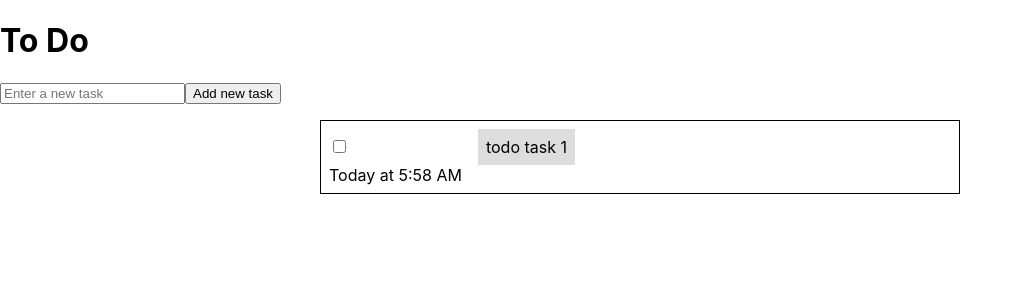
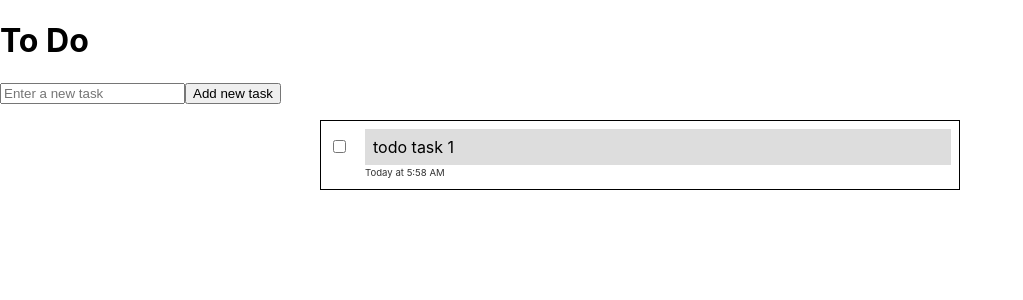
Before and after one commit to Wolven531/react-hooks-todo, a React (Create React App) app: page / in a window 1280 px wide. Shown: the top 300 px of the page, without its empty margins (0-1023 px from the left). Built offline with nearby package versions, Linux system fonts and the light colour scheme.

Commit message:
Update Todo style

```diff
--- a/src/Todo.css
+++ b/src/Todo.css
@@ -5,6 +5,7 @@
 	border: 1px solid #000;
 	display: grid;
 	grid-template-columns: auto 1em 1fr;
+	grid-template-rows: auto 1em;
 	justify-items: start;
 	padding: .5em;
 }
@@ -14,7 +15,14 @@
 	grid-column: 3;
 	margin: 0;
 	padding: .5em;
-	/* text-indent: 1em; */
+	width: calc(100% - 2 * .5em);
+}
+
+.todo .creation {
+	color: #333;
+	grid-column: 3;
+	grid-row: 2;
+	font-size: .6em;
 }
 
 .todo.completed {
```
